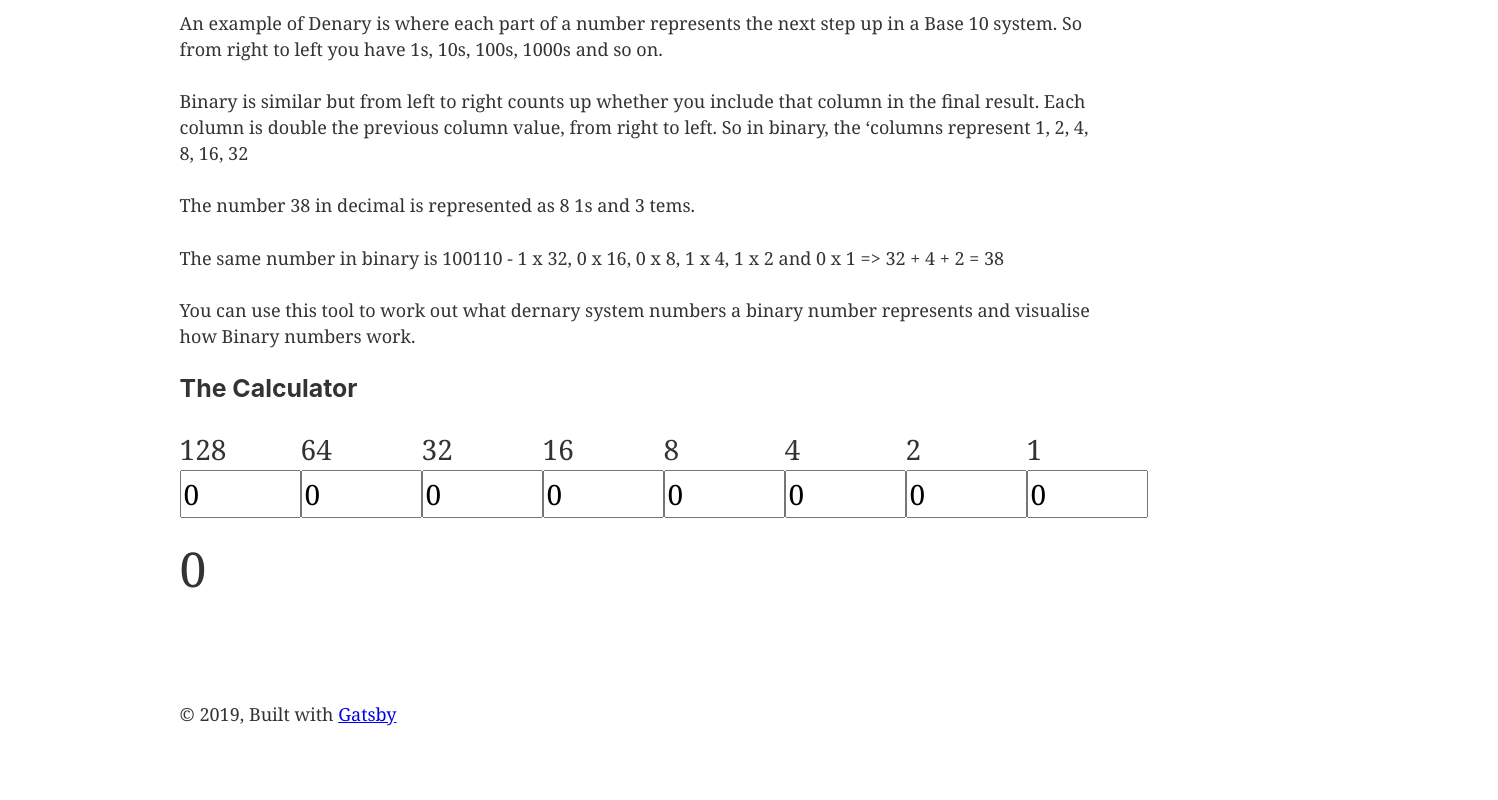
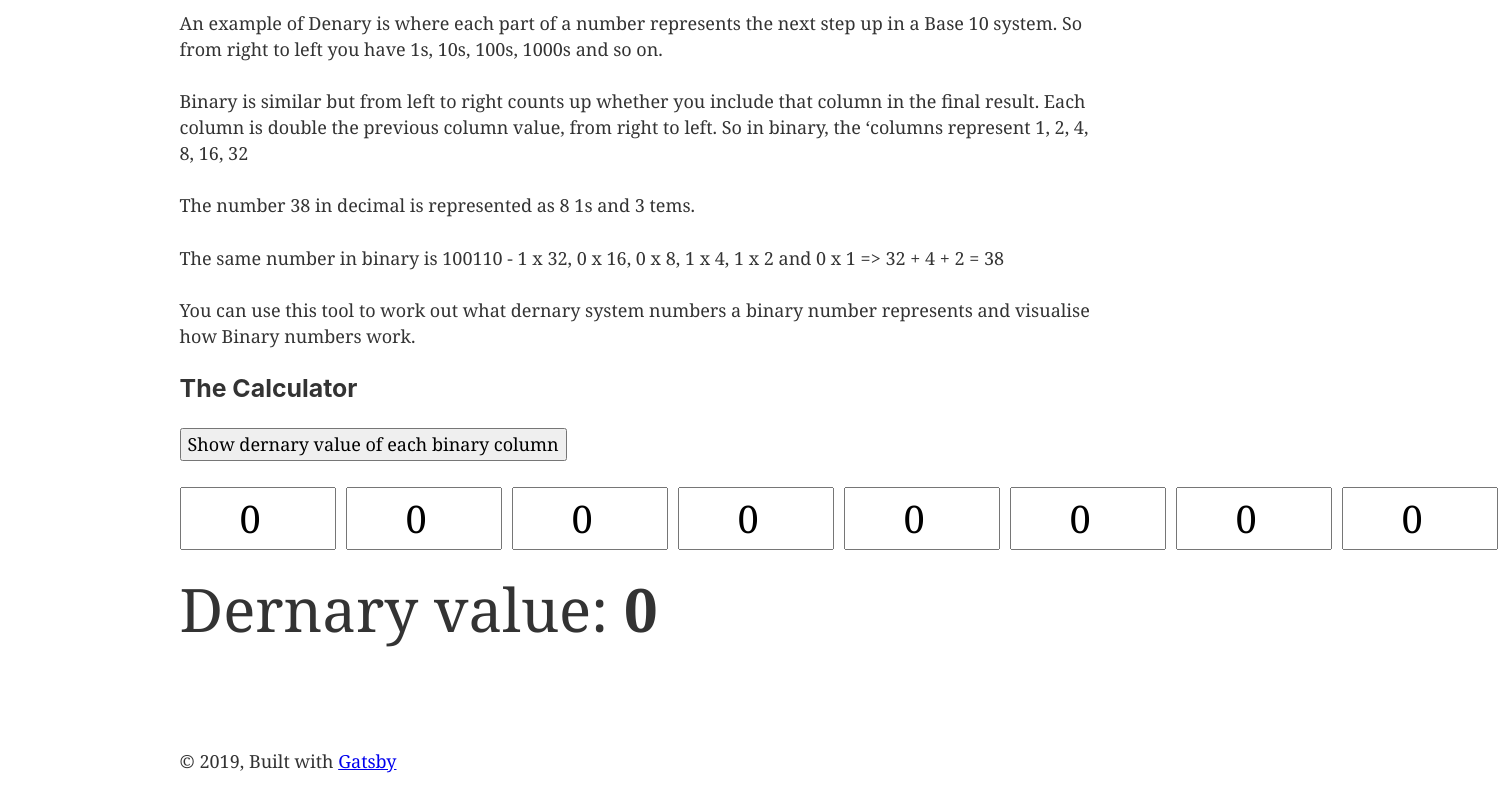
Before and after one commit to mattbee/computation_course_assignment, a Gatsby site in the folder app/: page / in a window 1280 px wide. Shown: the part 328-1128 px from the top of the page, 1498 px wide, since content can reach past the window. Before the commit the page ends 1081 px from the top, so only its background shows below. Built offline with nearby package versions, Linux system fonts and the light colour scheme; Gatsby itself is replaced by a stand-in of ours.

Commit message:
Tidy up some calulator style and fix issue in input values

```diff
--- a/app/src/components/calculator/calculator.css
+++ b/app/src/components/calculator/calculator.css
@@ -4,6 +4,7 @@
 
 label {
   display: block;
+  text-align: center;
 }
 .inputs {
   font-size: 28px;
@@ -11,11 +12,16 @@ label {
   margin-bottom: 20px;
 }
 .inputs input {
-  font-size: 28px;
+  font-size: 38px;
+  text-align: center;
 }
 
 .dernary {
-  font-size: 48px;
+  font-size: 60px;
   line-height: 1.3;
   margin-bottom: 100px;
 }
+
+.input-column {
+  margin-right: 10px;
+}
--- a/app/src/components/calculator/index.js
+++ b/app/src/components/calculator/index.js
@@ -16,6 +16,7 @@ class Calculator extends React.Component {
     id32: 0,
     id64: 0,
     id128: 0,
+    labelsVisible: false,
   }
 
   addAll = () => {
@@ -27,7 +28,7 @@ class Calculator extends React.Component {
     event.persist();
     this.setState((prevState) => {
       return {
-        [event.target.name]: (event.target.value === 1 ? parseInt(event.target.dataset.value) : 0)
+        [event.target.name]: (event.target.value === '1' ? parseInt(event.target.dataset.value) : 0)
       }
     }, () => {
       this.setState(() => {
@@ -39,22 +40,31 @@ class Calculator extends React.Component {
 
   };
 
+  showHideLabels = () => {
+    this.setState((prevState) => {
+      return {
+        labelsVisible: !prevState.labelsVisible,
+      }
+    });
+  }
+
   render = () => {
-    const { dernary } = this.state;
+    const { dernary, labelsVisible } = this.state;
 
     return (
       <div>
         <h3>The Calculator</h3>
+        <p><button onClick={this.showHideLabels}>{labelsVisible ? "Hide" : "Show"} dernary value of each binary column</button></p>
         <div className="inputs">
           {BINARY.map((val) => (
-            <div key={val}>
-              <label htmlFor={`id-${val}`}>{val}</label>
+            <div className="input-column" key={val}>
+              {labelsVisible && <label htmlFor={`id-${val}`}>{val}</label>}
               <input type="number" max="1" min="0" placeholder="0" value={(this.state[`id${val}`] ? 1 : 0)} onChange={this.handleChange} name={`id${val}`} id={`id${val}`} data-value={val} />
             </div>
           ))}
         </div>
 
-        <div className="dernary">{dernary}</div>
+        <div className="dernary">Dernary value: <strong>{dernary}</strong></div>
       </div>
     );
   };
```
